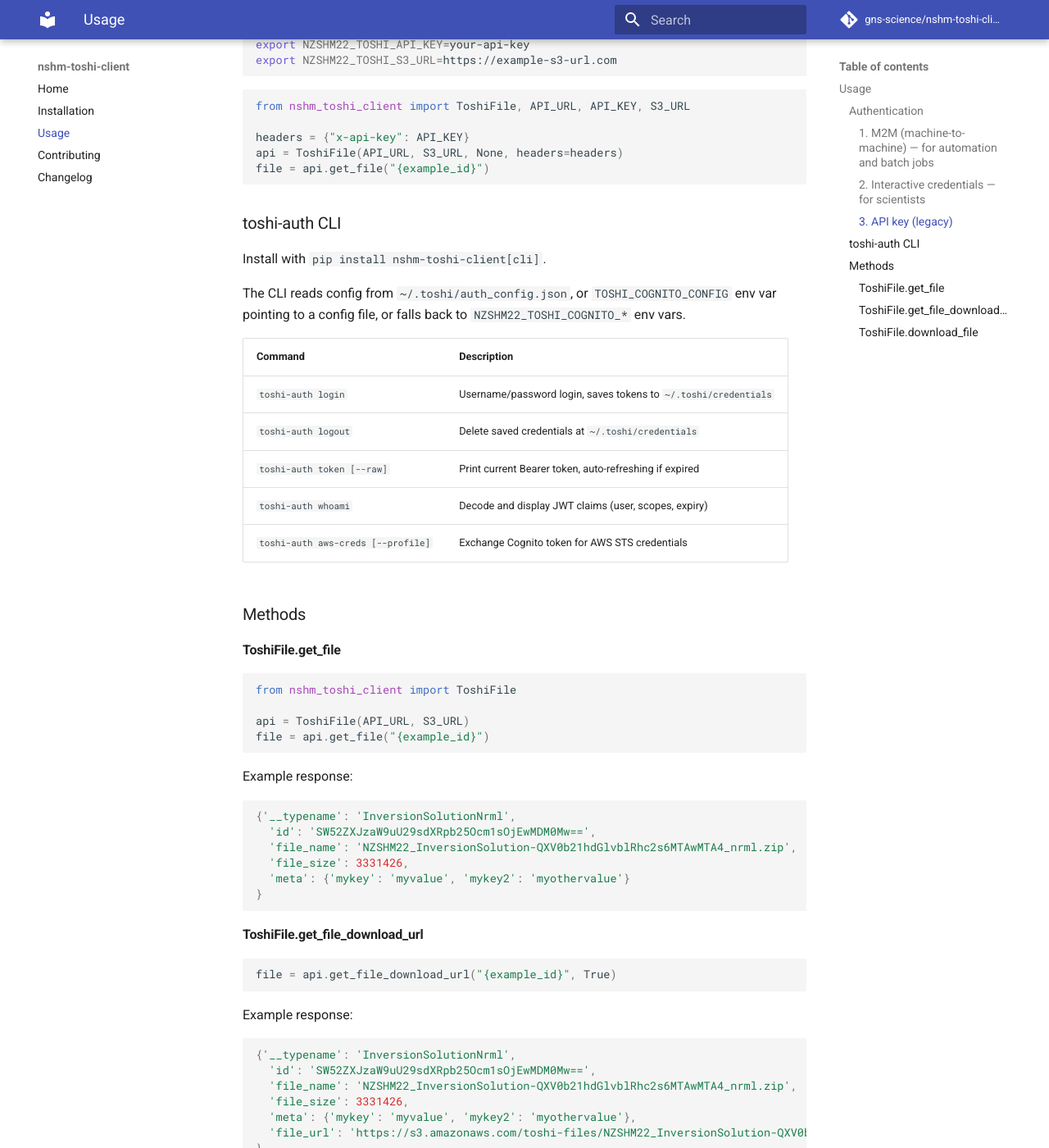
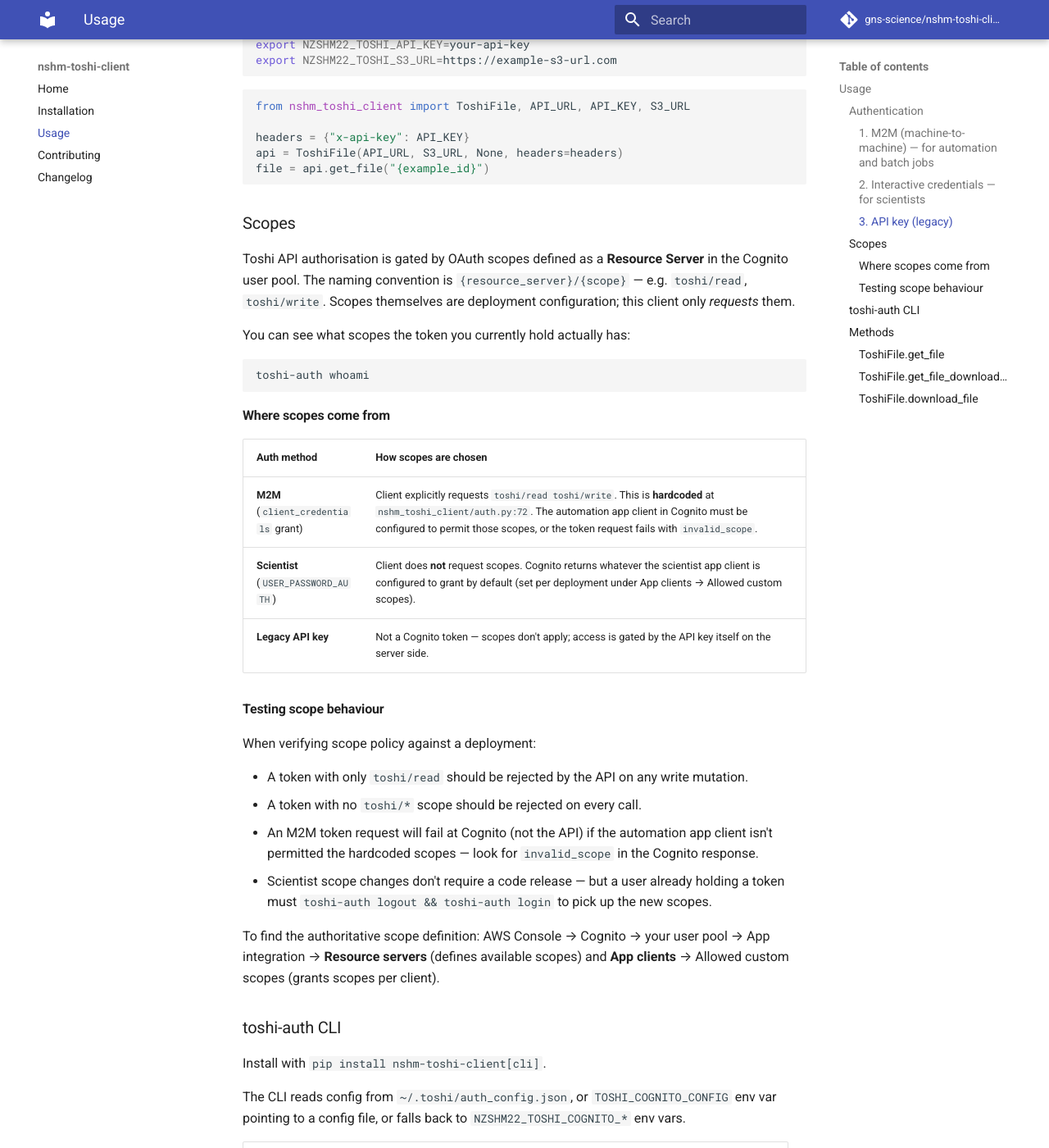
Before and after one commit to GNS-Science/nshm-toshi-client, an MkDocs documentation site: the page built from docs/usage.md, in a window 1280 px wide and 1400 px high, scrolled down 2517 px. Shown: the whole window at 82% size. Built offline with MkDocs 1.6.1 and Material for MkDocs 9.7.7, drawn with Linux system fonts in a browser that asks for light colours; comment, search, counter and statistics services are not loaded.

Commit message:
docs(scopes): explain Cognito scope model for onboarding and testing
New ## Scopes section in usage.md covers:
- Cognito Resource Server convention ({resource_server}/{scope})
- `toshi-auth whoami` for inspecting current token scopes
- Source-of-scopes table: M2M (hardcoded toshi/read toshi/write in auth.py),
  scientist (server-assigned by app client config), legacy API key (n/a)
- Test plan for verifying scope policy against a deployment
- Where to find the authoritative config in AWS Console

````diff
--- a/docs/usage.md
+++ b/docs/usage.md
@@ -131,6 +131,40 @@ api = ToshiFile(API_URL, S3_URL, None, headers=headers)
 file = api.get_file("{example_id}")
 ```
 
+## Scopes
+
+Toshi API authorisation is gated by OAuth scopes defined as a **Resource
+Server** in the Cognito user pool. The naming convention is
+`{resource_server}/{scope}` — e.g. `toshi/read`, `toshi/write`. Scopes
+themselves are deployment configuration; this client only *requests* them.
+
+You can see what scopes the token you currently hold actually has:
+
+```bash
+toshi-auth whoami
+```
+
+### Where scopes come from
+
+| Auth method | How scopes are chosen |
+|---|---|
+| **M2M** (`client_credentials` grant) | Client explicitly requests `toshi/read toshi/write`. This is **hardcoded** at `nshm_toshi_client/auth.py:72`. The automation app client in Cognito must be configured to permit those scopes, or the token request fails with `invalid_scope`. |
+| **Scientist** (`USER_PASSWORD_AUTH`) | Client does **not** request scopes. Cognito returns whatever the scientist app client is configured to grant by default (set per deployment under App clients → Allowed custom scopes). |
+| **Legacy API key** | Not a Cognito token — scopes don't apply; access is gated by the API key itself on the server side. |
+
+### Testing scope behaviour
+
+When verifying scope policy against a deployment:
+
+- A token with only `toshi/read` should be rejected by the API on any write mutation.
+- A token with no `toshi/*` scope should be rejected on every call.
+- An M2M token request will fail at Cognito (not the API) if the automation app client isn't permitted the hardcoded scopes — look for `invalid_scope` in the Cognito response.
+- Scientist scope changes don't require a code release — but a user already holding a token must `toshi-auth logout && toshi-auth login` to pick up the new scopes.
+
+To find the authoritative scope definition: AWS Console → Cognito → your
+user pool → App integration → **Resource servers** (defines available scopes)
+and **App clients** → Allowed custom scopes (grants scopes per client).
+
 ## toshi-auth CLI
 
 Install with `pip install nshm-toshi-client[cli]`.
````
Also changed, not shown: CHANGELOG.md (+1 -0 lines).
